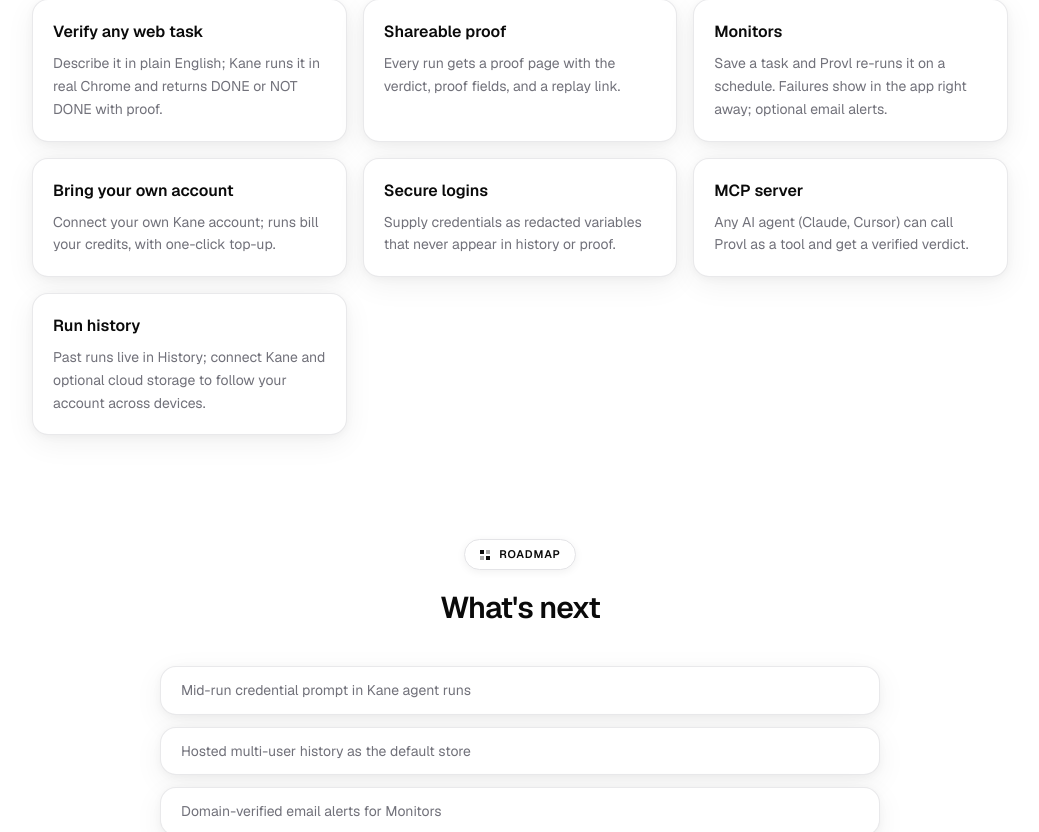
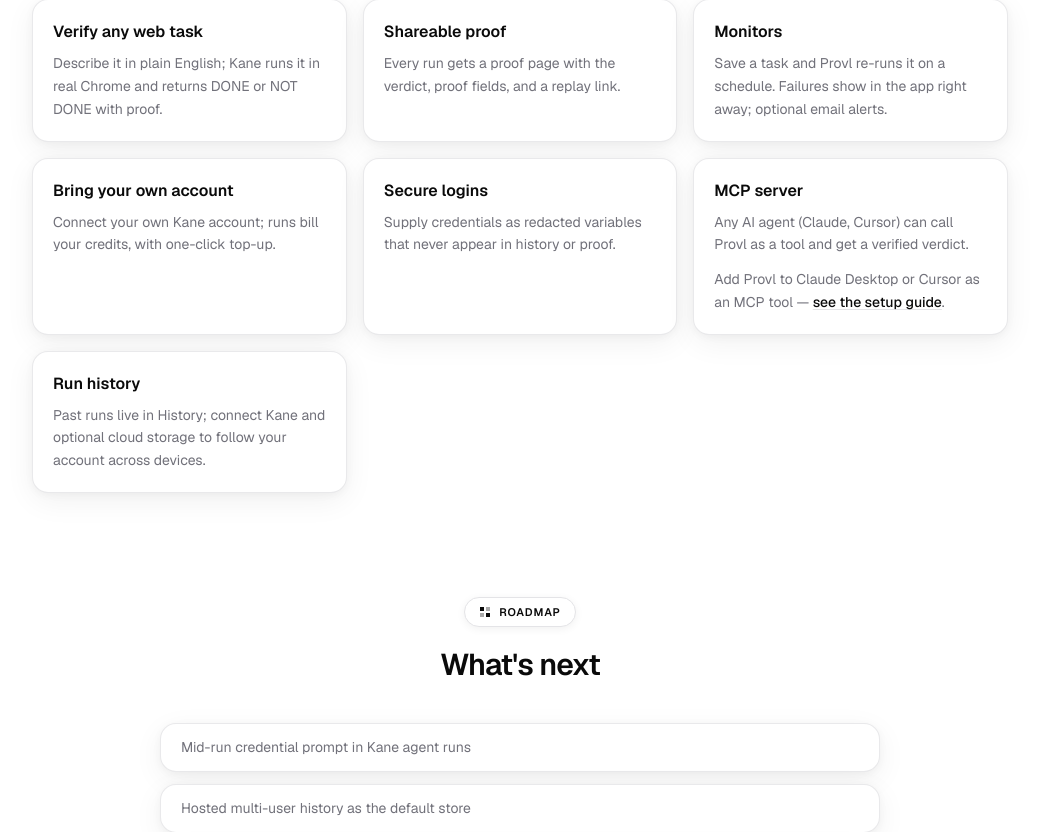
Before and after one commit to cipherEncrypt/provl, a Next.js app: page / in a window 1280 px wide. Shown: the part 1972-2804 px from the top of the page, without its empty margins (120-1159 px from the left). Built offline with nearby package versions, Linux system fonts and the light colour scheme.

Commit message:
Link MCP setup guide from landing features card.
One line under the MCP server card points to docs/mcp.md on GitHub.

```diff
--- a/components/LandingPage.tsx
+++ b/components/LandingPage.tsx
@@ -66,6 +66,9 @@ const GET_STARTED = [
 
 const KANE_DOCS =
   "https://www.testmuai.com/support/docs/kane-cli-introduction/";
+
+const MCP_SETUP_GUIDE =
+  "https://github.com/cipherEncrypt/provl/blob/main/docs/mcp.md";
 
 export function LandingPage() {
   return (
@@ -196,6 +199,20 @@ export function LandingPage() {
                 <p className="mt-2 text-sm leading-relaxed text-steel">
                   {item.body}
                 </p>
+                {item.title === "MCP server" ? (
+                  <p className="mt-3 text-sm leading-relaxed text-steel">
+                    Add Provl to Claude Desktop or Cursor as an MCP tool —{" "}
+                    <a
+                      href={MCP_SETUP_GUIDE}
+                      className="font-medium text-ink underline decoration-steel-line underline-offset-2 hover:decoration-ink"
+                      target="_blank"
+                      rel="noopener noreferrer"
+                    >
+                      see the setup guide
+                    </a>
+                    .
+                  </p>
+                ) : null}
               </article>
             ))}
           </div>
```
